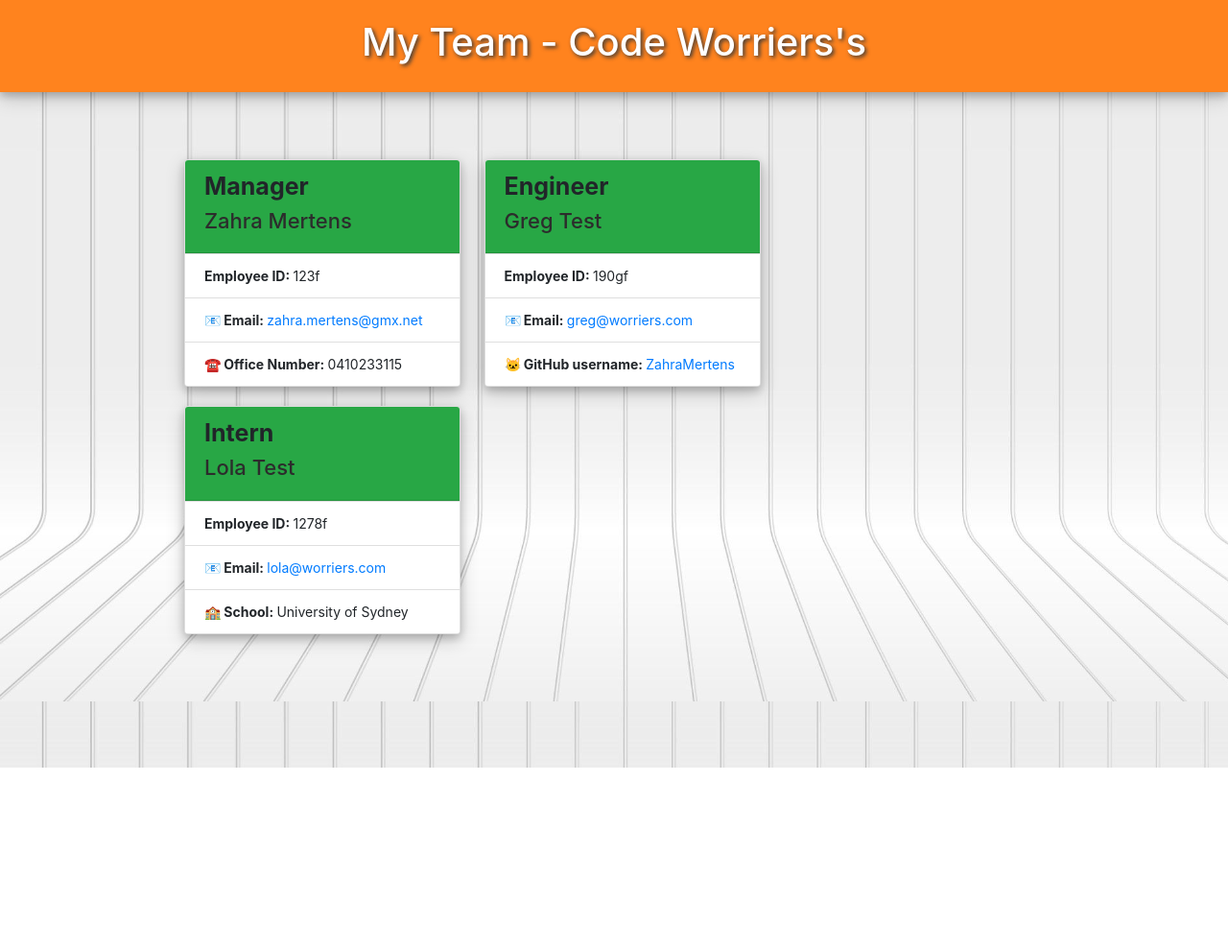
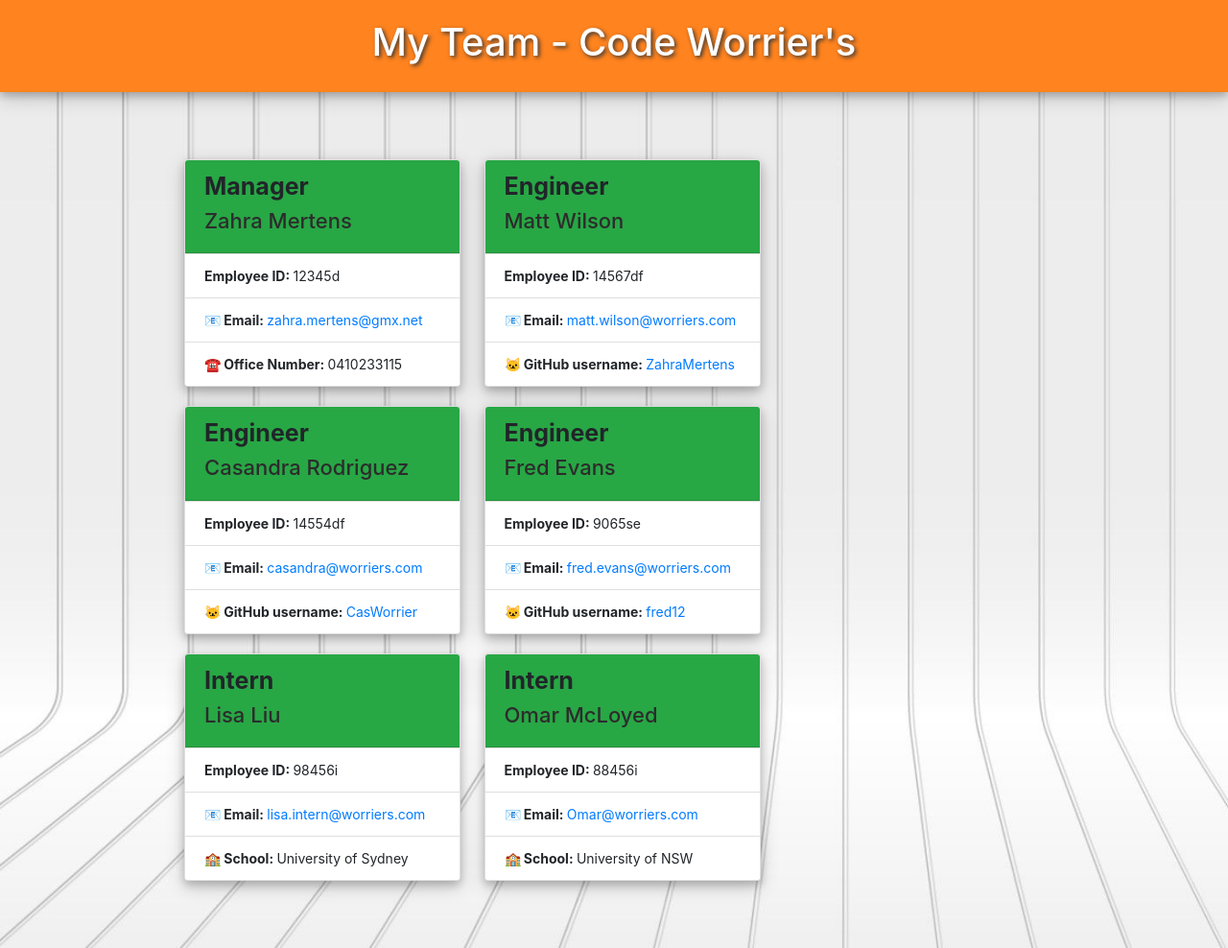
Before and after one commit to ZahraMertens/Team-Profile-Gen, a website: page docs/index.html in a window 1280 px wide. Shown: the whole page at 96% size. Before the commit the page ends 800 px from the top, so only its background shows below. Drawn offline with nearby package versions, Linux system fonts and the light colour scheme.

```diff
--- a/docs/index.html
+++ b/docs/index.html
@@ -15,7 +15,7 @@
   <body>
 
     <header>
-      <h1>My Team - Code Worriers's</h1>
+      <h1>My Team - Code Worrier's</h1>
     </header>
 
     <main>
@@ -27,7 +27,7 @@
           <h2 class="header-h2">Zahra Mertens</h2>
         </div>
          <ul class="list-group list-group-flush">
-           <li class="list-group-item"><span class="span-li">Employee ID: </span>123f</li>
+           <li class="list-group-item"><span class="span-li">Employee ID: </span>12345d</li>
            <li class="list-group-item"><span class="span-li">📧 Email: </span><a href="mailto:zahra.mertens@gmx.net">zahra.mertens@gmx.net</a></li>
            <li class="list-group-item"><span class="span-li">☎️ Office Number: </span>0410233115</li>
         </ul>
@@ -37,12 +37,37 @@
       <div class="card" style="width: 18rem;">
         <div class="card-header bg-success">
           <h1 class="header-h1">Engineer</h1>
-          <h2 class="header-h2">Greg Test</h2>
+          <h2 class="header-h2">Matt Wilson </h2>
         </div>
          <ul class="list-group list-group-flush">
-           <li class="list-group-item"><span class="span-li">Employee ID: </span>190gf</li>
-           <li class="list-group-item"><span class="span-li">📧 Email: </span><a href="mailto:greg@worriers.com">greg@worriers.com</a></li>
+           <li class="list-group-item"><span class="span-li">Employee ID: </span>14567df</li>
+           <li class="list-group-item"><span class="span-li">📧 Email: </span><a href="mailto:matt.wilson@worriers.com">matt.wilson@worriers.com</a></li>
            <li class="list-group-item"><span class="span-li">🐱 GitHub username: </span><a href="https://github.com/ZahraMertens" target='_blank'>ZahraMertens</a></li>
+        </ul>
+      </div>
+
+      <div class="card" style="width: 18rem;">
+        <div class="card-header bg-success">
+          <h1 class="header-h1">Engineer</h1>
+          <h2 class="header-h2">Casandra Rodriguez</h2>
+        </div>
+         <ul class="list-group list-group-flush">
+           <li class="list-group-item"><span class="span-li">Employee ID: </span>14554df</li>
+           <li class="list-group-item"><span class="span-li">📧 Email: </span><a href="mailto:casandra@worriers.com">casandra@worriers.com</a></li>
+           <li class="list-group-item"><span class="span-li">🐱 GitHub username: </span><a href="https://github.com/CasWorrier" target='_blank'>CasWorrier</a></li>
+        </ul>
+      </div>
+
+
+      <div class="card" style="width: 18rem;">
+        <div class="card-header bg-success">
+          <h1 class="header-h1">Engineer</h1>
+          <h2 class="header-h2">Fred Evans</h2>
+        </div>
+         <ul class="list-group list-group-flush">
+           <li class="list-group-item"><span class="span-li">Employee ID: </span>9065se</li>
+           <li class="list-group-item"><span class="span-li">📧 Email: </span><a href="mailto:fred.evans@worriers.com">fred.evans@worriers.com</a></li>
+           <li class="list-group-item"><span class="span-li">🐱 GitHub username: </span><a href="https://github.com/fred12" target='_blank'>fred12</a></li>
         </ul>
       </div>
 
@@ -50,16 +75,26 @@
       <div class="card" style="width: 18rem;">
         <div class="card-header bg-success">
           <h1 class="header-h1">Intern</h1>
-          <h2 class="header-h2">Lola Test</h2>
+          <h2 class="header-h2">Lisa Liu</h2>
         </div>
          <ul class="list-group list-group-flush">
-           <li class="list-group-item"><span class="span-li">Employee ID: </span>1278f</li>
-           <li class="list-group-item"><span class="span-li">📧 Email: </span><a href="mailto:lola@worriers.com">lola@worriers.com</a></li>
+           <li class="list-group-item"><span class="span-li">Employee ID: </span>98456i</li>
+           <li class="list-group-item"><span class="span-li">📧 Email: </span><a href="mailto:lisa.intern@worriers.com">lisa.intern@worriers.com</a></li>
            <li class="list-group-item"><span class="span-li">🏫 School: </span>University of Sydney</li>
         </ul>
       </div>
 
-
+      <div class="card" style="width: 18rem;">
+        <div class="card-header bg-success">
+          <h1 class="header-h1">Intern</h1>
+          <h2 class="header-h2">Omar McLoyed</h2>
+        </div>
+         <ul class="list-group list-group-flush">
+           <li class="list-group-item"><span class="span-li">Employee ID: </span>88456i</li>
+           <li class="list-group-item"><span class="span-li">📧 Email: </span><a href="mailto:Omar@worriers.com">Omar@worriers.com</a></li>
+           <li class="list-group-item"><span class="span-li">🏫 School: </span>University of NSW</li>
+        </ul>
+      </div>
 
     </main>
 
```
Also changed, not shown: GIFfolder/page.gif (added), GIFfolder/tests.gif (deleted), README.md.
